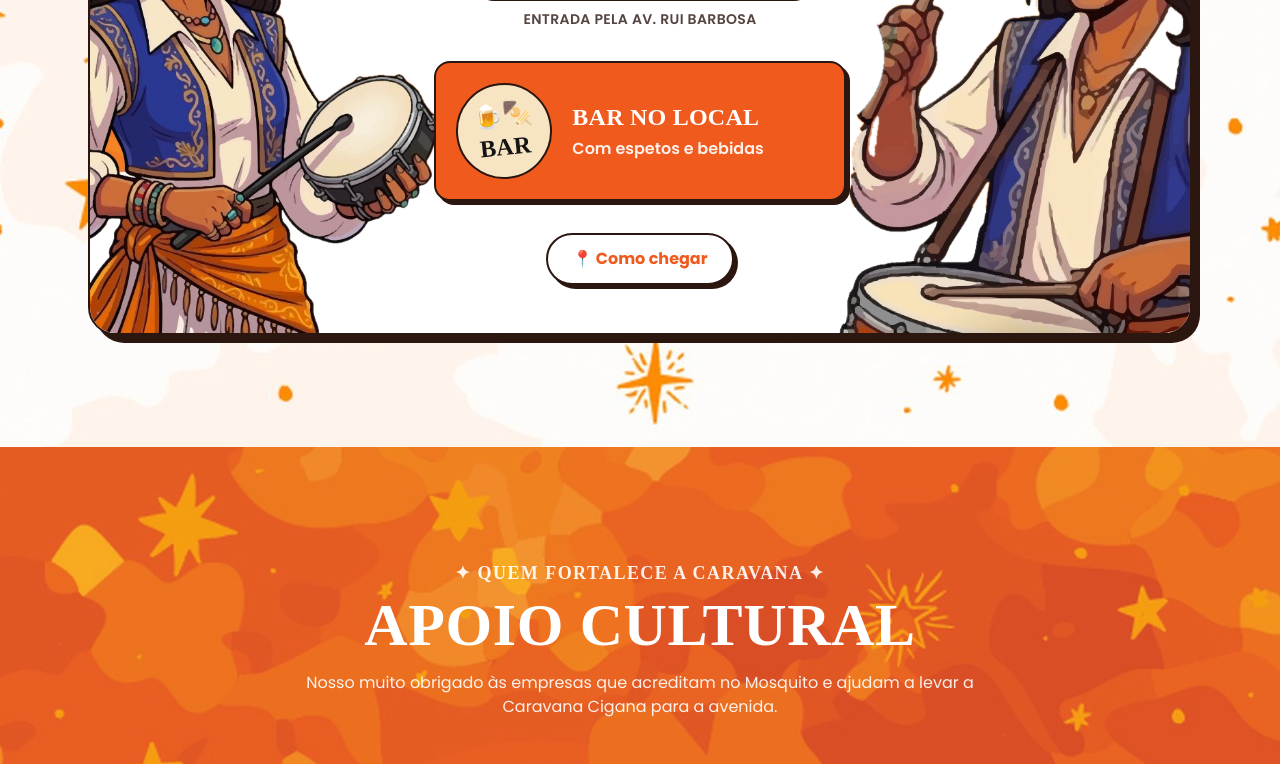
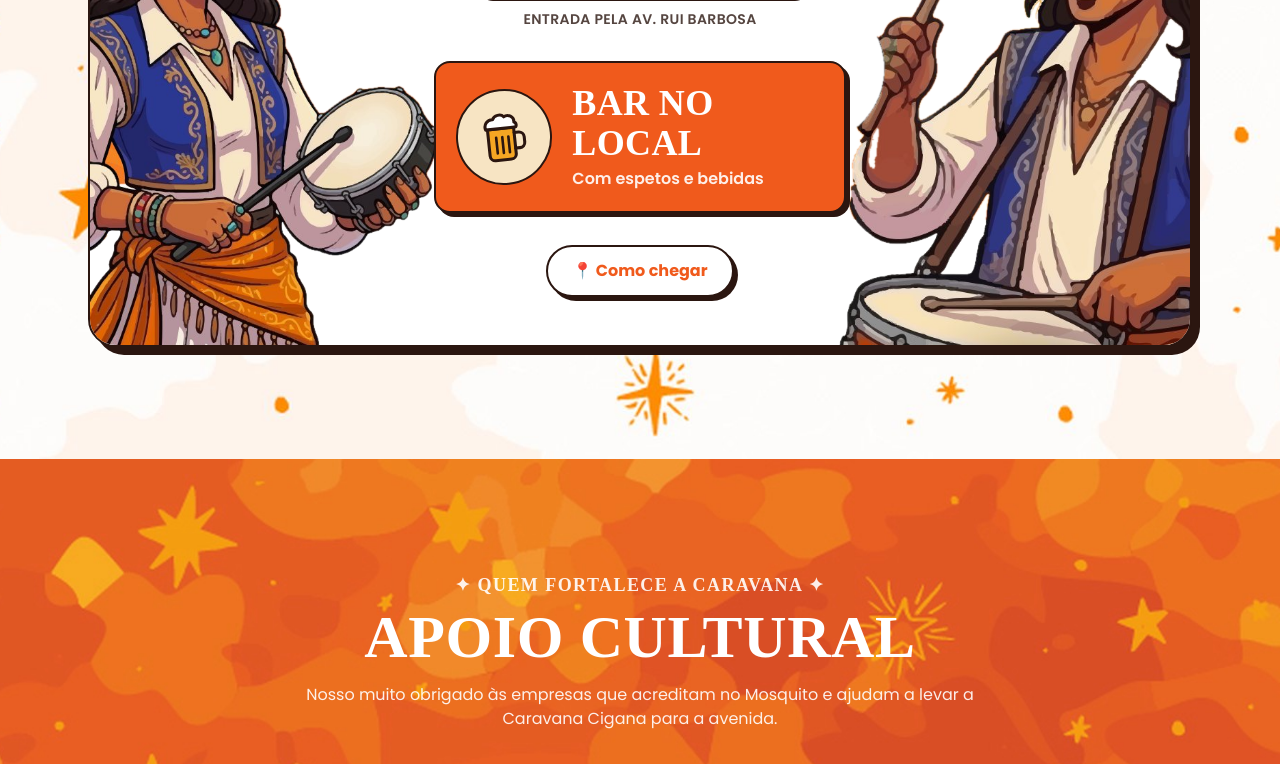
Before and after one commit to fredagenciabwm-debug/mosquito-2027, a website: page index.html in a window 1280 px wide. Shown: the part 7315-8079 px from the top of the page. Drawn offline with nearby package versions, Linux system fonts and the light colour scheme; a web font is replaced by a local one.

Commit message:
Add files via upload

```diff
--- a/index.html
+++ b/index.html
@@ -592,13 +592,16 @@
           <!-- Bar, no estilo do selo redondo da arte -->
           <div class="mt-8 flex items-center gap-5 text-left bg-laranja text-white rounded-2xl border-2 border-tinta shadow-[4px_4px_0_#2B1610] p-5">
             <div class="shrink-0 w-24 h-24 rounded-full bg-[#F7E4C3] border-2 border-tinta grid place-items-center -rotate-6 text-tinta">
-              <div class="text-center leading-none">
-                <span class="text-2xl" aria-hidden="true">🍺🍢</span>
-                <p class="titulo-preto text-2xl">Bar</p>
-              </div>
+              <!-- Ícone: caneca de chope -->
+              <svg class="w-14 h-14" viewBox="0 0 64 64" fill="none" stroke="#2B1610" stroke-width="3.5" stroke-linejoin="round" stroke-linecap="round" aria-hidden="true">
+                <path d="M14 22h30v30a6 6 0 0 1-6 6H20a6 6 0 0 1-6-6z" fill="#F5A623"/>
+                <path d="M44 28h5a6 6 0 0 1 6 6v6a6 6 0 0 1-6 6h-5" />
+                <path d="M12 22c-2-6 3-12 9-11 2-5 10-6 13-2 5-3 12 1 11 7 3 1 3 6 0 6z" fill="#FFFFFF"/>
+                <path d="M23 32v18M30 32v18M37 32v18" stroke-width="3"/>
+              </svg>
             </div>
             <div>
-              <p class="titulo-branco text-2xl">Bar no local</p>
+              <p class="titulo-branco text-3xl sm:text-4xl leading-tight">Bar no local</p>
               <p class="mt-1 text-white/90 font-semibold">Com espetos e bebidas</p>
             </div>
           </div>
```
